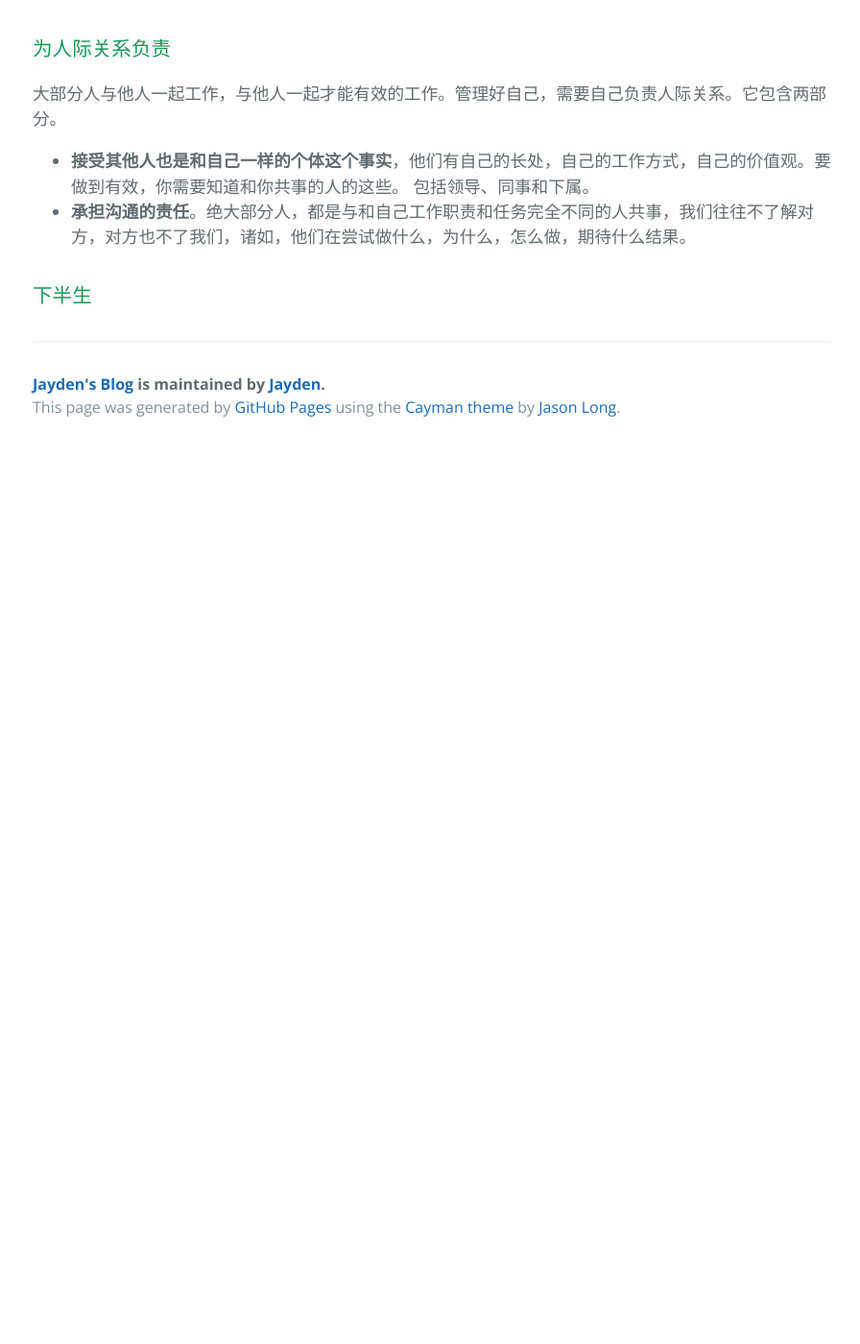
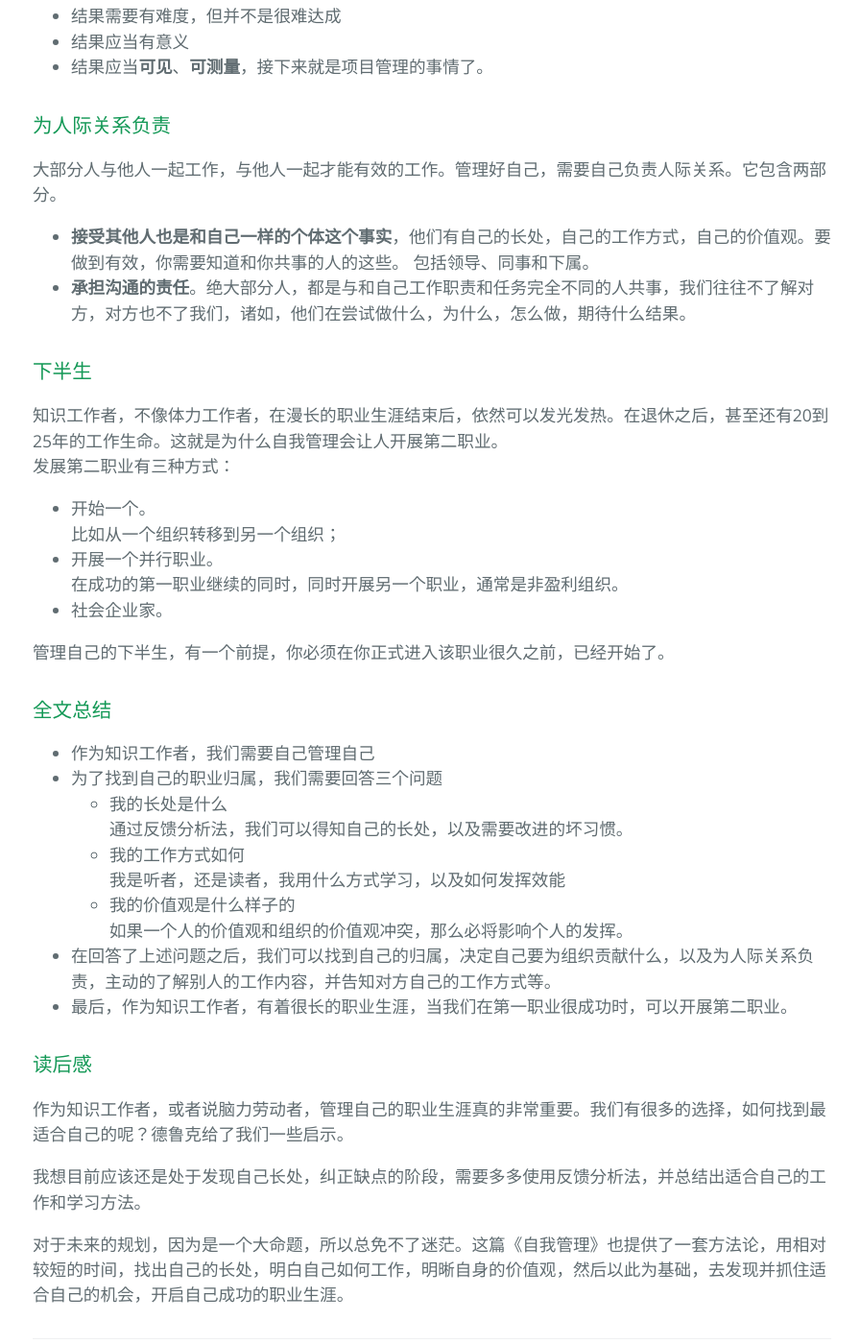
Before and after one commit to dreamhb/dreamhb.github.io, a Jekyll site: the page built from _posts/2021-04-19-Reading-Managing-Oneself.md, in a window 1280 px wide and 1400 px high, scrolled down 6316 px. Shown: the whole window at 96% size, without its empty margins (190-1086 px from the left). Built offline with Jekyll 4.4.1, drawn with Linux system fonts in a browser that asks for light colours; comment, search, counter and statistics services are not loaded; before the commit the page ends 6784 px from its top, so only the background shows below that; some of the changed text lies outside the part shown.

Commit message:
complete managing oneself

```diff
--- a/_posts/2021-04-19-Reading-Managing-Oneself.md
+++ b/_posts/2021-04-19-Reading-Managing-Oneself.md
@@ -107,7 +107,7 @@ image:
 * 要找到自己的最佳工作方式
 
 ### 我的价值观是什么?
-为了能够管理好自己，你最终需要问自己，我的价值观是什么？这并不是一个道德问题。
+为了能够管理好自己，你最终需要问自己，我的价值观是什么？这并不是一个道德问题。可以适用镜像测试，发现自己的价值观、道德观。
 
 
 #### ☆ 小结
@@ -146,3 +146,34 @@ image:
 
 
 ### 下半生
+知识工作者，不像体力工作者，在漫长的职业生涯结束后，依然可以发光发热。在退休之后，甚至还有20到25年的工作生命。这就是为什么自我管理会让人开展第二职业。
+发展第二职业有三种方式：
+* 开始一个。
+比如从一个组织转移到另一个组织；
+* 开展一个并行职业。
+在成功的第一职业继续的同时，同时开展另一个职业，通常是非盈利组织。
+* 社会企业家。
+
+管理自己的下半生，有一个前提，你必须在你正式进入该职业很久之前，已经开始了。
+
+
+### 全文总结
+* 作为知识工作者，我们需要自己管理自己
+* 为了找到自己的职业归属，我们需要回答三个问题
+  * 我的长处是什么
+  通过反馈分析法，我们可以得知自己的长处，以及需要改进的坏习惯。
+  * 我的工作方式如何
+  我是听者，还是读者，我用什么方式学习，以及如何发挥效能
+  * 我的价值观是什么样子的
+  如果一个人的价值观和组织的价值观冲突，那么必将影响个人的发挥。
+
+* 在回答了上述问题之后，我们可以找到自己的归属，决定自己要为组织贡献什么，以及为人际关系负责，主动的了解别人的工作内容，并告知对方自己的工作方式等。
+* 最后，作为知识工作者，有着很长的职业生涯，当我们在第一职业很成功时，可以开展第二职业。
+
+
+### 读后感
+作为知识工作者，或者说脑力劳动者，管理自己的职业生涯真的非常重要。我们有很多的选择，如何找到最适合自己的呢？德鲁克给了我们一些启示。
+
+我想目前应该还是处于发现自己长处，纠正缺点的阶段，需要多多使用反馈分析法，并总结出适合自己的工作和学习方法。
+
+对于未来的规划，因为是一个大命题，所以总免不了迷茫。这篇《自我管理》也提供了一套方法论，用相对较短的时间，找出自己的长处，明白自己如何工作，明晰自身的价值观，然后以此为基础，去发现并抓住适合自己的机会，开启自己成功的职业生涯。
```
